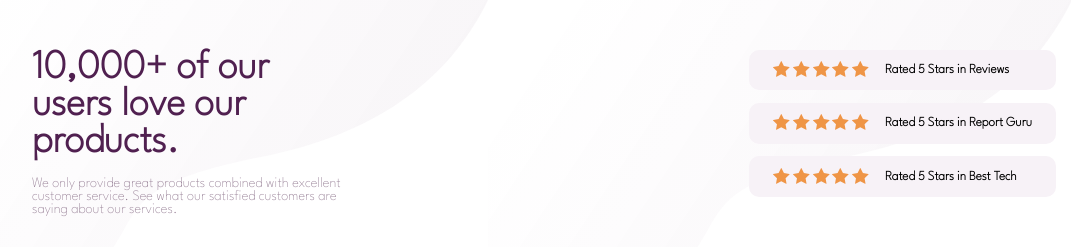
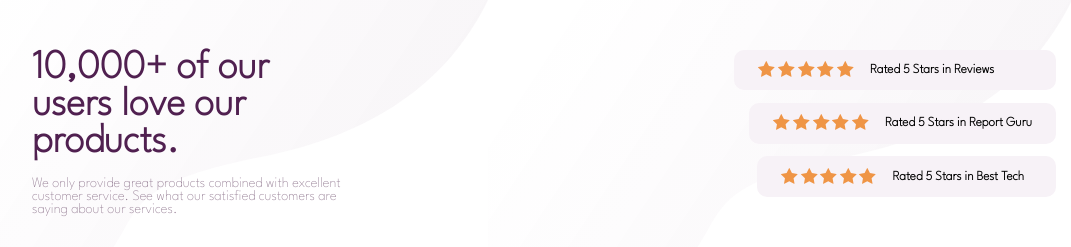
Before and after one commit to Petersgodspower19/Social-Card-for-frontendmentor.io-, a plain HTML site: page index.html in a window 1280 px wide. Shown: the top 247 px of the page, without its empty margins (96-1167 px from the left). Drawn offline with Linux system fonts and the light colour scheme; files whose address does not match are found by name.

Commit message:
Update style.css

```diff
--- a/style.css
+++ b/style.css
@@ -38,10 +38,10 @@ main{
     margin-right:1rem;
 }
 .secondratings{
-margin-left:0em;
+margin-left:1em;
 }
 .thirdratings{
-   margin-left:0em;
+   margin-left:1.5em;
 }
 .container2{
     margin-top:50px;
```
